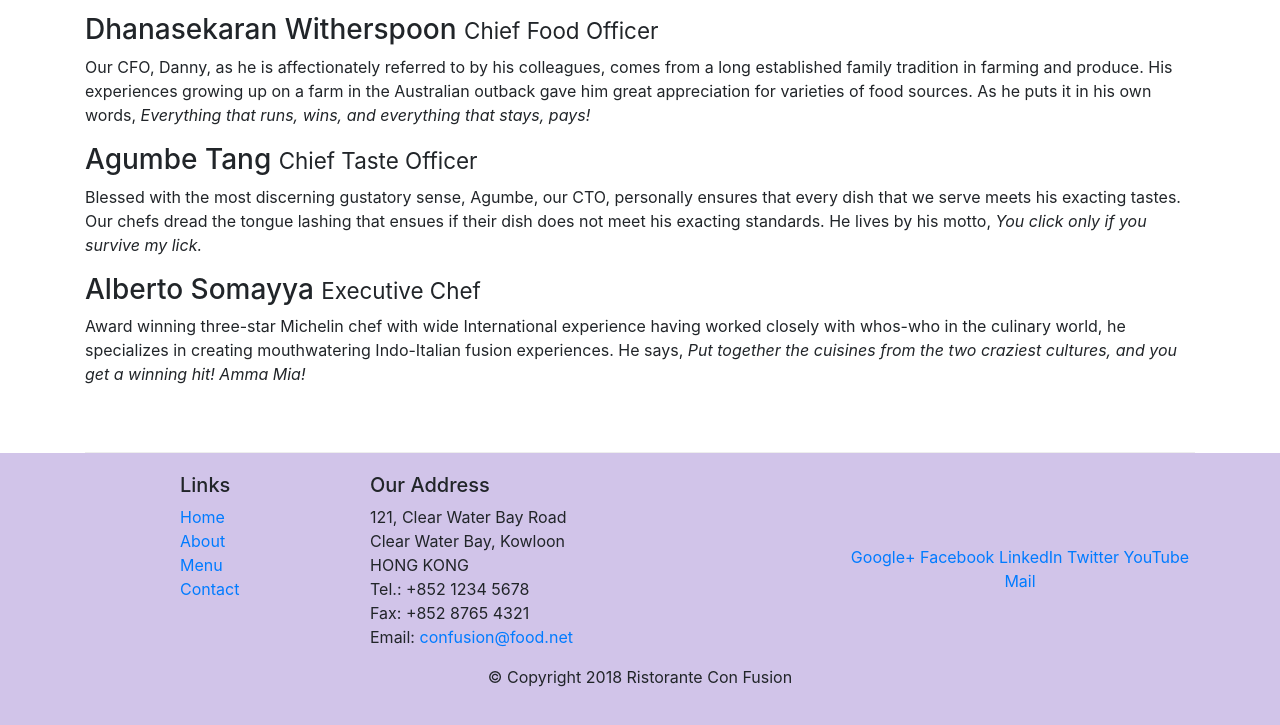
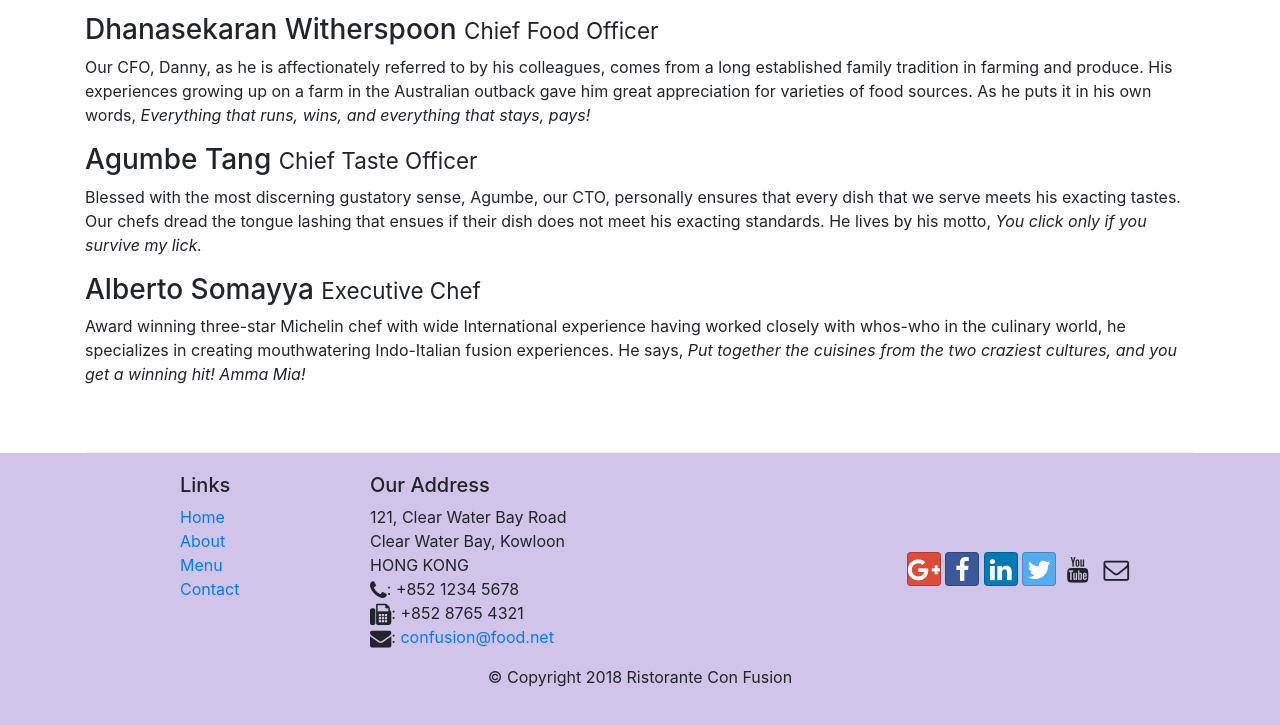
Before and after one commit to Gregory-reyes/EjericicioBootstrap, a website: page aboutus.html in a window 1280 px wide. Shown: the part 986-1711 px from the top of the page. Drawn offline with nearby package versions, Linux system fonts and the light colour scheme.

Commit message:
Icon fonts

```diff
--- a/aboutus.html
+++ b/aboutus.html
@@ -2,6 +2,8 @@
 <html lang="en">
 
 <head>
+
+    <title>Ristorante Con Fusion: About Us</title>
     <!-- Required meta tags always come first -->
     <meta charset="utf-8">
     <meta name="viewport" content="width=device-width, initial-scale=1, shrink-to-fit=no">
@@ -9,9 +11,9 @@
 
     <!-- Bootstrap CSS -->
     <link rel="stylesheet" href="node_modules/bootstrap/dist/css/bootstrap.min.css">
+    <link rel="stylesheet" href="node_modules/font-awesome/css/font-awesome.min.css">
+    <link rel="stylesheet" href="node_modules/bootstrap-social/bootstrap-social.css">
     <link rel="stylesheet" href="css/styles.css">
-    <title>Ristorante Con Fusion: About Us</title>
-
 </head>
 
 <body>
@@ -122,19 +124,19 @@
 		              121, Clear Water Bay Road<br>
 		              Clear Water Bay, Kowloon<br>
 		              HONG KONG<br>
-		              Tel.: +852 1234 5678<br>
-		              Fax: +852 8765 4321<br>
-		              Email: <a href="mailto:confusion@food.net">confusion@food.net</a>
+		              <i class="fa fa-phone fa-lg"></i>: +852 1234 5678<br>
+		              <i class="fa fa-fax fa-lg"></i>: +852 8765 4321<br>
+		              <i class="fa fa-envelope fa-lg"></i>: <a href="mailto:confusion@food.net">confusion@food.net</a>
 		           </address>
                 </div>
                 <div class="col-12 col-sm-4 align-self-center">
                     <div class="text-center">
-                        <a href="http://google.com/+">Google+</a>
-                        <a href="http://www.facebook.com/profile.php?id=">Facebook</a>
-                        <a href="http://www.linkedin.com/in/">LinkedIn</a>
-                        <a href="http://twitter.com/">Twitter</a>
-                        <a href="http://youtube.com/">YouTube</a>
-                        <a href="mailto:">Mail</a>
+                        <a class="btn btn-social-icon btn-google" href="http://google.com/+"><i class="fa fa-google-plus fa-lg"></i></a>
+                        <a class="btn btn-social-icon btn-facebook" href="http://www.facebook.com/profile.php?id="><i class="fa fa-facebook fa-lg"></i></a>
+                        <a class="btn btn-social-icon btn-linkedin" href="http://www.linkedin.com/in/"><i class="fa fa-linkedin fa-lg"></i></a>
+                        <a class="btn btn-social-icon btn-twitter" href="http://twitter.com/"><i class="fa fa-twitter fa-lg"></i></a>
+                        <a class="btn btn-social-icon btn-youtube" href="http://youtube.com/"><i class="fa fa-youtube fa-lg"></i></a>
+                        <a class="btn btn-social-icon " href="mailto:"><i class="fa fa-envelope-o fa-lg"></i></a>
                     </div>
                 </div>
            </div>
--- a/package.json
+++ b/package.json
@@ -15,6 +15,8 @@
   },
   "dependencies": {
     "bootstrap": "^4.5.3",
+    "bootstrap-social": "^5.1.1",
+    "font-awesome": "^4.7.0",
     "jquery": "^3.5.1",
     "popper.js": "^1.16.1"
   }
```
Also changed, not shown: index.html (+15 -13 lines), 1 other file.
